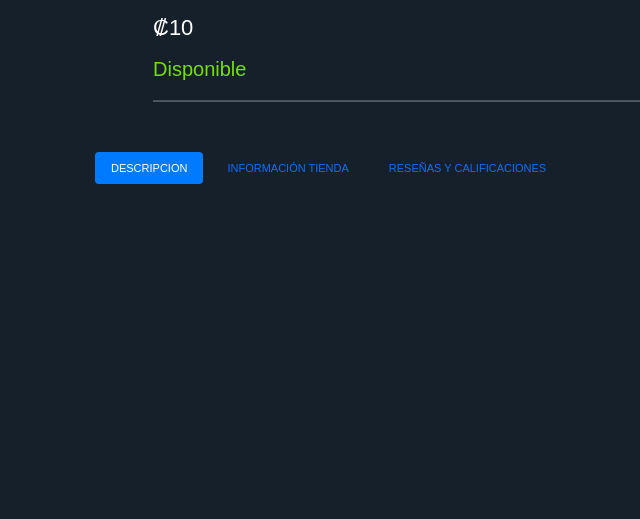
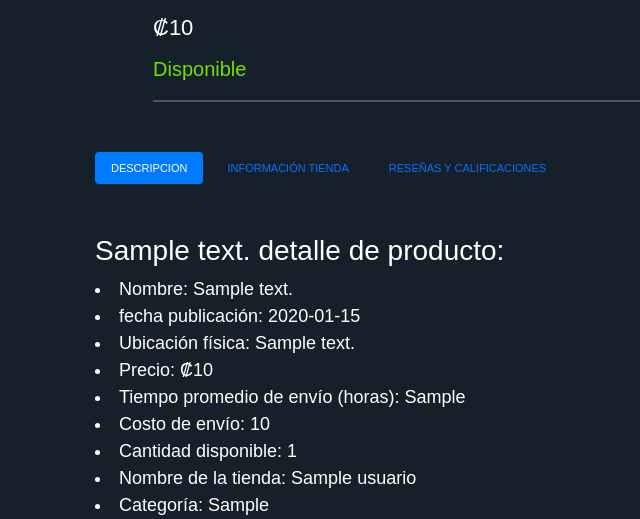
Before and after one commit to bosco11/Proyecto-2-progra4, a CodeIgniter app: page /Proyecto2-progra4/index.php/comprador/perfilProducto/1 in a window 1280 px wide. Shown: the part 539-1058 px from the top of the page, without its empty margins (5-645 px from the left). Run offline with CodeIgniter, Linux system fonts and the light colour scheme; tables that the repository leaves empty hold one stand-in row (values such as "Sample post"); grey boxes marked "Sample" are stand-in pictures; some libraries are stand-ins or nearby versions.

Commit message:
Update perfilProducto.php

```diff
--- a/marketplace/application/views/comprador/perfilProducto.php
+++ b/marketplace/application/views/comprador/perfilProducto.php
@@ -173,7 +173,7 @@
 
         </ul>
         <div id="myTabContent" class="tab-content">
-            <div class="tab-pane fade in active" id="service-one" style="font-size: 18px;">
+            <div class="tab-pane container active" id="service-one" style="font-size: 18px;">
 
                 <section class="container product-info">
 
@@ -190,7 +190,7 @@
                     <li>Categoría: <?php echo $producto['categorias'] ?></li>
 
             </div>
-            <div class="tab-pane fade" id="service-two" style="font-size: 18px;">
+            <div class="tab-pane container" id="service-two" style="font-size: 18px;">
 
                 <section class="container shop-info">
                     <br>
@@ -208,7 +208,7 @@
                 </section>
 
             </div>
-            <div class="tab-pane fade" id="service-three">
+            <div class="tab-pane container" id="service-three">
                 <section class="container reviews-info">
                     <?php if ($seccion == TRUE) { ?>
                         <?php if ($this->session->userdata['logged_in']['tipo'] == 'Comprador') { ?>
@@ -284,7 +284,7 @@
                                             <?php if ($seccion == TRUE) { ?>
                                                 <?php if ($this->session->userdata['logged_in']['users_id'] == $producto['id_usuarios'] && $this->session->userdata['logged_in']['tipo'] == 'Tienda' && $c['respuetas'] == '') { ?>
                                                     <button class="btn btn-primary" data-toggle="collapse" data-target="#responder">Responder</button>
-                                                    <?php echo form_open('comprador/respuestaComentarios/' . $producto_id.'/'.$c['id_usuarios']); ?>
+                                                    <?php echo form_open('comprador/respuestaComentarios/' . $producto_id . '/' . $c['id_usuarios']); ?>
                                                     <div class="collapse" id="responder">
                                                         <input type="text" name="txt_respuesta" id="txt_respuesta" maxlength="300" placeholder="Ingrese las respuesta al comentario" class="cajatexto3">
                                                         <button class="btn btn-primary" type="submit" title="calificacion">Enviar</button>
```
